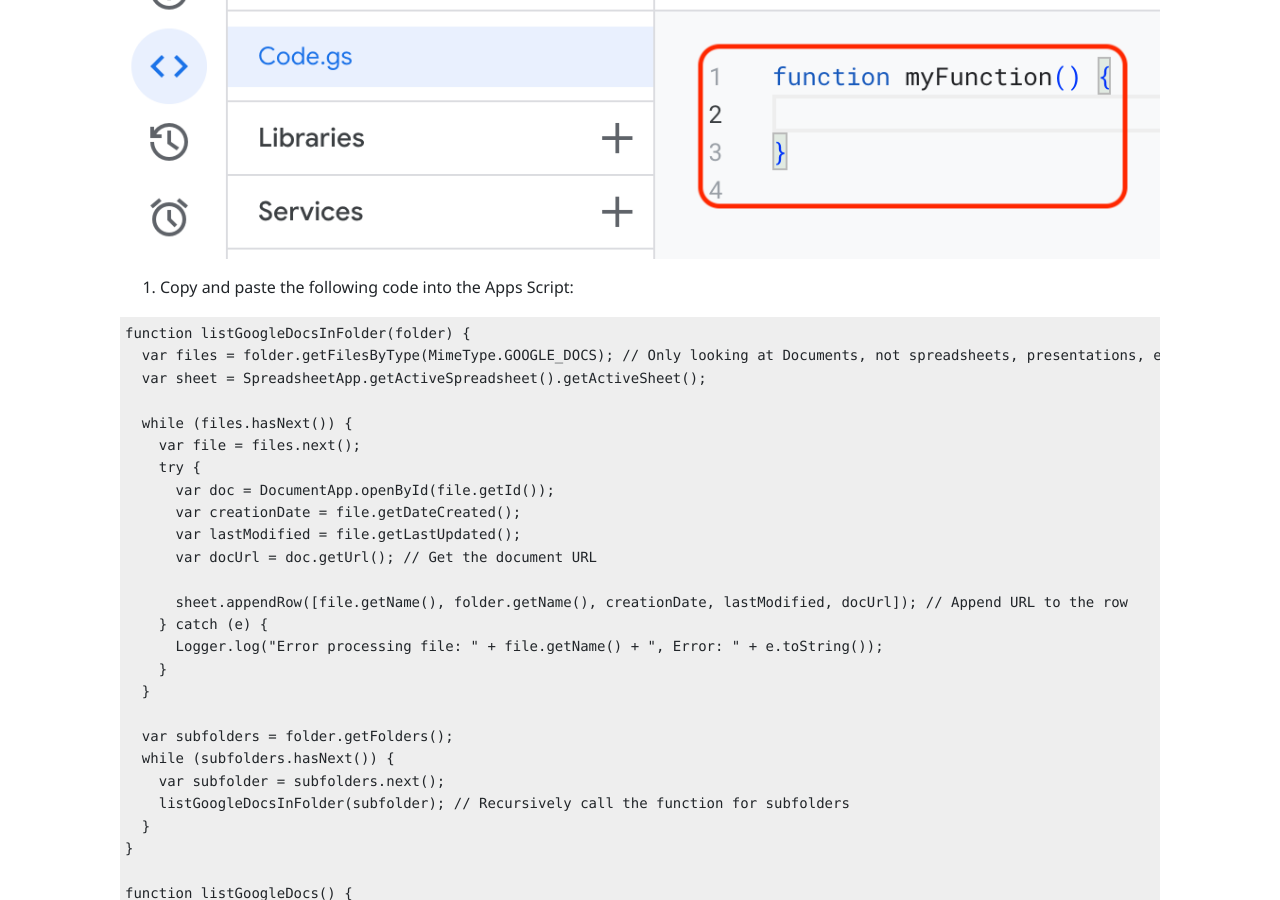
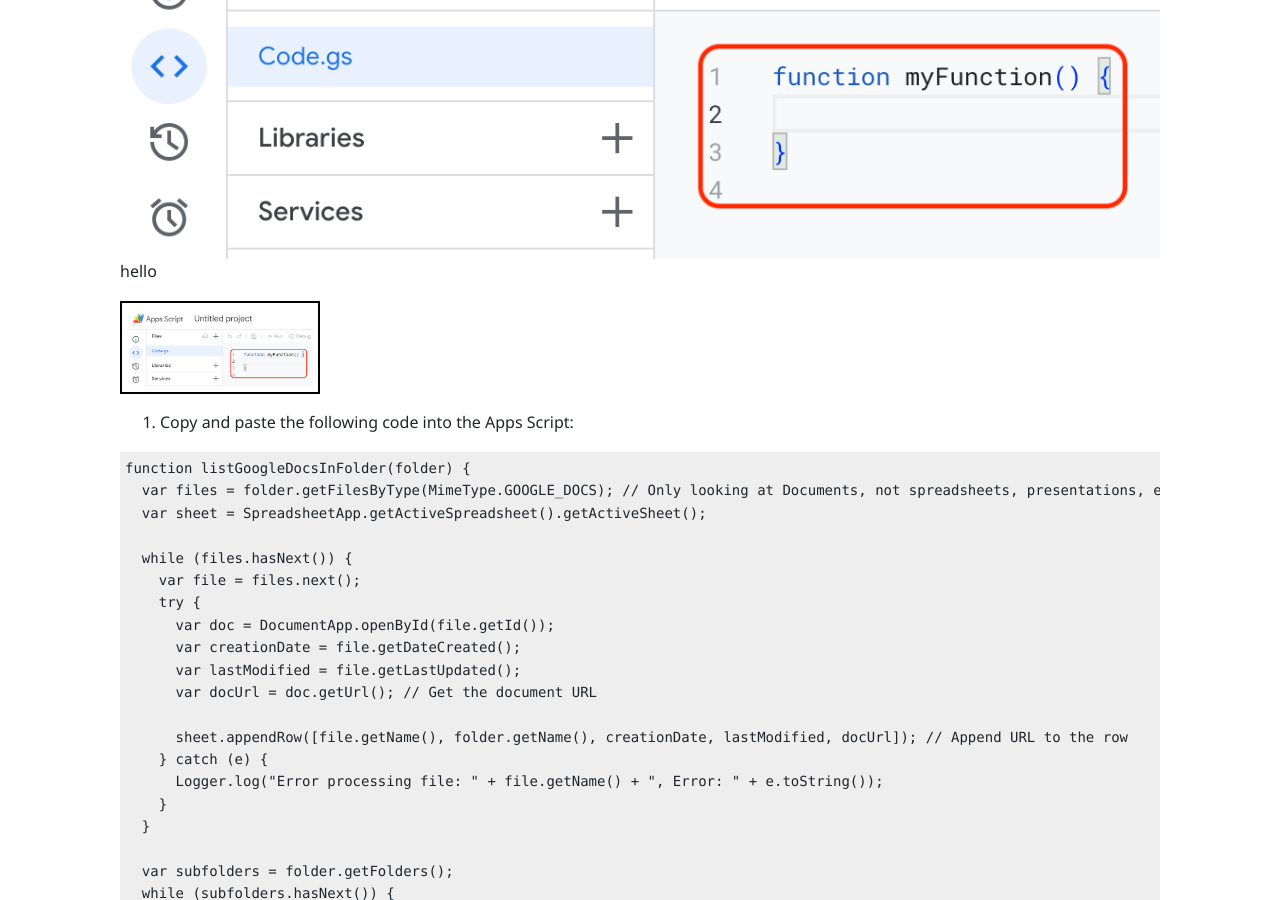
Before and after one commit to stumblefiend/jeremy.pugh, a Jekyll site: the page built from assets/scripts/google-drive-content-review.md, in a window 1280 px wide and 900 px high, scrolled down 1138 px. Built offline with Jekyll 4.4.1, drawn with Linux system fonts in a browser that asks for light colours; nearby versions of some CDN libraries; our own code applies the rules of GitHub Pages for plain Markdown files.

Commit message:
Update google-drive-content-review.md

```diff
--- a/assets/scripts/google-drive-content-review.md
+++ b/assets/scripts/google-drive-content-review.md
@@ -34,6 +34,10 @@ Create and run a Google Apps Script using the following steps:
 1. In the Apps Script window that appears, remove the default function code.
 
   ![Location of the default function code to delete](/assets/images/delete-default-code.png)
+  hello
+
+  <img src="/assets/images/delete-default-code.png" class="image-border" alt="Location of the default function code to delete">
+
 
 1. Copy and paste the following code into the Apps Script:
 
```
